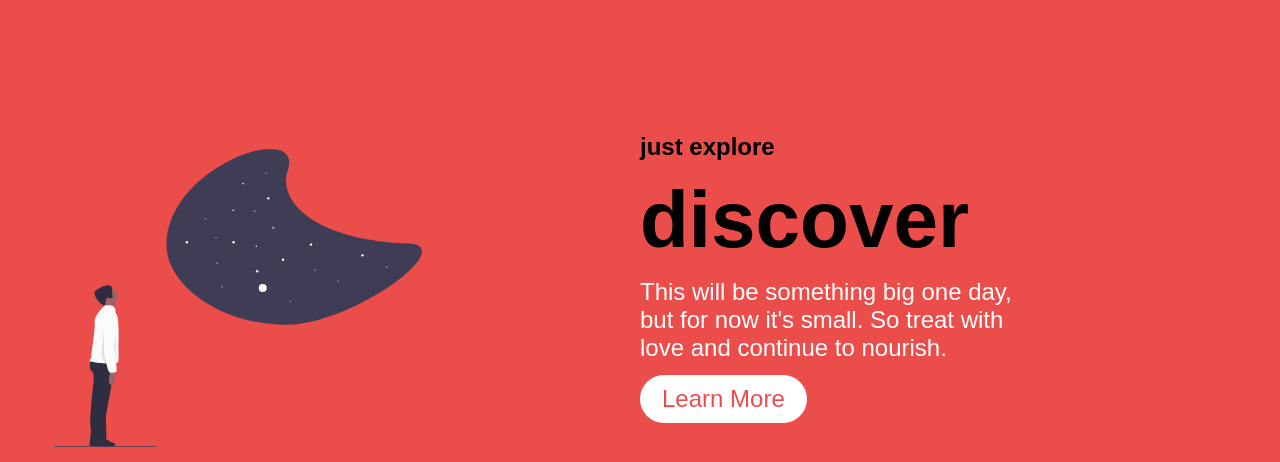
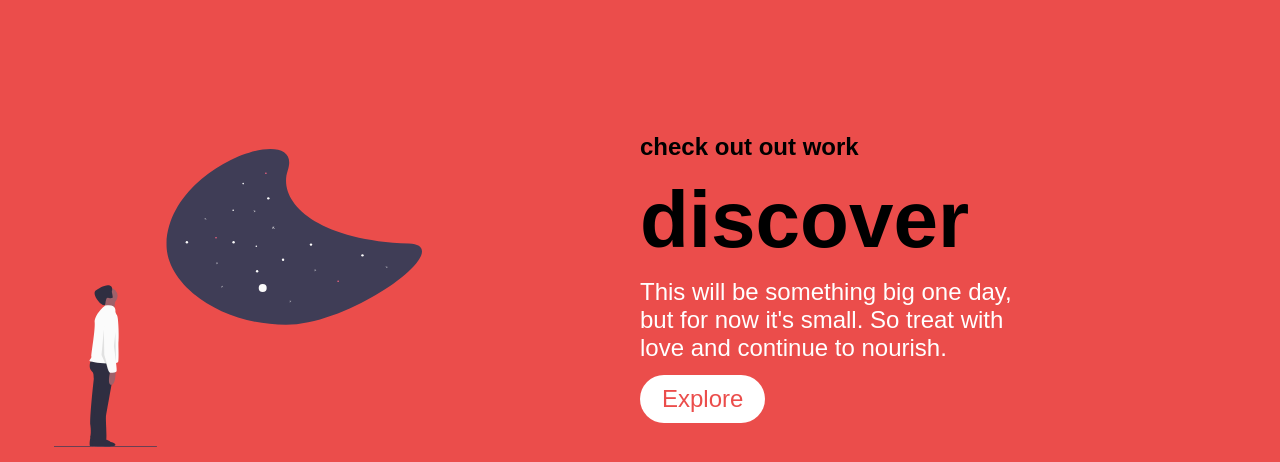
Before and after one commit to mylesz123/simple-styled-site, a React (Create React App) app: page / in a window 1280 px wide. Shown: the part 2500-2962 px from the top of the page. Built offline with nearby package versions, Linux system fonts and the light colour scheme.

Commit message:
create some routes to different pages

```diff
--- a/src/components/Discover/index.js
+++ b/src/components/Discover/index.js
@@ -1,8 +1,9 @@
 import React from 'react';
 // import PropTypes from 'prop-types';
-import { Link as SmoothLink } from 'react-scroll';
+import { Link as RouterLink } from 'react-router-dom';
+
 import COUNTING_STARS from '../../assets/images/undraw_counting_stars.svg';
-import { SECTION_PATHS } from '../../data/navbar';
+import { SECTION_PATHS, ROUTES } from '../../data/navbar';
 import { StackLayout, Grid, Button, Center } from '../primitives';
 import DiscoverSection, {
   ImageWrapper,
@@ -20,7 +21,7 @@ const Discover = () => (
           <Image src={COUNTING_STARS} />
         </ImageWrapper>
         <StackLayout className="stack" as="aside">
-          <Title>just explore</Title>
+          <Title>check out out work</Title>
           <Heading>discover</Heading>
           <Text>
             This will be something big one day, but for now it's
@@ -28,14 +29,7 @@ const Discover = () => (
           </Text>
 
           <Button>
-            <SmoothLink
-              to={SECTION_PATHS.BANNER}
-              smooth
-              spy
-              offset={-80}
-            >
-              Learn More
-            </SmoothLink>
+            <RouterLink to={ROUTES.GALLERY}>Explore</RouterLink>
           </Button>
         </StackLayout>
       </Grid>
--- a/src/components/Footer/styles.js
+++ b/src/components/Footer/styles.js
@@ -1,5 +1,5 @@
 import styled from 'styled-components';
-import { COLORS, BREAKPOINTS } from '../constants';
+import { COLORS } from '../constants';
 
 const FooterWrapper = styled.footer`
   display: flex;
--- a/src/data/navbar.js
+++ b/src/data/navbar.js
@@ -5,9 +5,13 @@ export const SECTION_PATHS = {
   SERVICES: 'servicesSection',
 };
 
+export const ROUTES = {
+  GALLERY: '/gallery',
+  HOME: '/',
+};
+
 export const LINKS = [
   { path: SECTION_PATHS.ABOUT, title: 'About' },
   { path: SECTION_PATHS.SERVICES, title: 'Services' },
   { path: SECTION_PATHS.DISCOVER, title: 'Discover' },
-  // { path: SECTION_PATHS.ABOUT, title: 'Sign In' },
 ];
```
